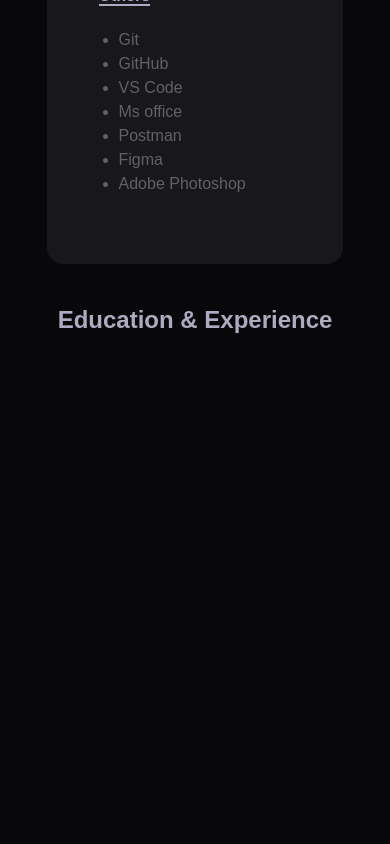
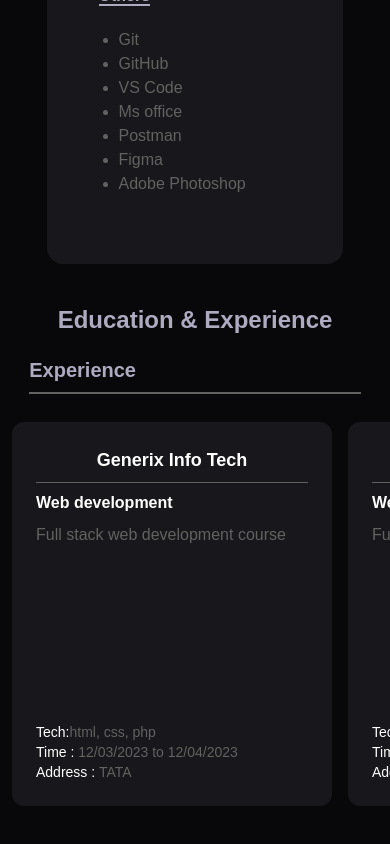
Before and after one commit to shiba-murmu/project-public-portfolio-website, a React (Vite) app: page / in a window 390 px wide. Shown: the part 4441-5285 px from the top of the page. Built offline with nearby package versions, Linux system fonts and the light colour scheme; a web font is replaced by a local one.

Commit message:
side by side scrollbar is also added.

```diff
--- a/src/index.css
+++ b/src/index.css
@@ -66,3 +66,30 @@ body {
 ::-webkit-scrollbar-thumb:hover {
   transition: background-color 0.3s ease;
 }
+
+
+
+
+.myScroller::-webkit-scrollbar {
+  width: 3px;
+}
+
+.myScroller::-webkit-scrollbar-track {
+  background: #1e1e1e;
+  /* height: 100vh; */
+}
+
+.myScroller::-webkit-scrollbar-thumb {
+  background: #3d3d3d;
+  border-radius: 10px;
+}
+
+/* Hide scrollbar for Chrome, Safari, and Edge */
+.no-scrollbar::-webkit-scrollbar {
+  display: none;
+}
+
+/* Hide scrollbar for Firefox */
+.no-scrollbar {
+  scrollbar-width: none;
+}
--- a/src/pages/Education_experience/Education_experience.jsx
+++ b/src/pages/Education_experience/Education_experience.jsx
@@ -1,14 +1,123 @@
 import React from 'react'
 import Text from '../../components/customtext/Text'
 function Education_experience() {
+    const data = [
+        {
+            Company: 'Generix Info Tech',
+            Role: 'Web development',
+            Description: 'Full stack web development course',
+            tect_stack: ['html', 'css', 'php'],
+            Time_period: '12/03/2023 to  12/04/2023',
+            address: 'TATA'
+        },
+        {
+            Company: 'Generix Info Tech',
+            Role: 'Web development',
+            Description: 'Full stack web development course',
+            tect_stack: ['html', 'css', 'php'],
+            Time_period: '12/03/2023 to  12/04/2023',
+            address: 'TATA'
+        },
+        {
+            Company: 'Generix Info Tech',
+            Role: 'Web development',
+            Description: 'Full stack web development course',
+            tect_stack: ['html', 'css', 'php'],
+            Time_period: '12/03/2023 to  12/04/2023',
+            address: 'TATA'
+        },
+        {
+            Company: 'Generix Info Tech',
+            Role: 'Web development',
+            Description: 'Full stack web development course',
+            tect_stack: ['html', 'css', 'php'],
+            Time_period: '12/03/2023 to  12/04/2023',
+            address: 'TATA'
+        },
+        {
+            Company: 'Generix Info Tech',
+            Role: 'Web development',
+            Description: 'Full stack web development course',
+            tect_stack: ['html', 'css', 'php', 'html', 'css', 'php', 'html', 'css', 'php'],
+            Time_period: '12/03/2023 to  12/04/2023',
+            address: 'TATA'
+        }
+    ]
+    const cards = [1, 2, 3, 4, 5, 6];
     return (
         <>
-            <div id='experience' className='min-h-screen  pt-10 md:pt-0 flex justify-center items-start'>
+            <div id='experience' className='min-h-screen  pt-10 md:pt-0 flex flex-col justify-start items-center gap-5'>
                 <div>
                     <Text text={'Education & Experience'} />
                 </div>
-                <div>
+                <div className='flex justify-left  w-[85%] border-b-2 border-(--muted-text) pb-2'>
+                    <span className='text-xl md:text-2xl font-bold'>Experience</span>
+                </div>
+                <div className='hidden md:grid grid-cols-1 md:grid-cols-4 gap-5'>
+                    {
+                        data.map((item, index) => {
+                            return (
+                                <div key={index} className='bg-(--footer-background) w-75 min-h-50 md:min-w-72 md:min-h-52 flex justify-start flex-col items-start gap-4 py-7 px-4 rounded-2xl'>
+                                    <h1 className='text-center text-lg font-bold border-b border-(--muted-text)'>{item.Company}</h1>
+                                    <h3 className='text-md font-bold'>{item.Role}</h3>
+                                    <p className='text-md font-light text-(--muted-text)'>{item.Description}</p>
+                                    <p>Tech :
+                                        <span>
+                                            {item.tect_stack.map((item, index) => {
+                                                return (
+                                                    <span key={index} className='text-md font-light text-(--muted-text)'> {item}, </span>
+                                                )
+                                            })}
+                                        </span>
+                                    </p>
+                                    <p className='text-md '>
+                                        Time : <span className='text-md font-light text-(--muted-text)'>{item.Time_period}</span>
+                                    </p>
+                                    <p>
+                                        Address : <span className='text-md font-light text-(--muted-text)'>{item.address}</span>
+                                    </p>
+                                </div>
+                            )
+                        })
+                    }
+                </div>
 
+                <div className="md:hidden no-scrollbar w-full px-1 overflow-x-auto overflow-y-hidden whitespace-nowrap  scrollbar-hide">
+                    {data.map((item, index) => (
+                        <div
+                            key={index}
+                            className="inline-block align-top w-80 h-96 bg-(--footer-background) text-white rounded-xl m-2 p-6 shrink-0 whitespace-normal"
+                        >
+                            {/* make card a column so we can control spacing */}
+                            <div className="flex flex-col h-full">
+                                <div>
+                                    <h1 className="text-center text-lg font-bold border-b border-(--muted-text) pb-2">{item.Company}</h1>
+                                    <h3 className="text-md font-bold mt-2">{item.Role}</h3>
+                                </div>
+
+                                {/* description area: allow it to grow and scroll if long */}
+                                <div className="mt-2 myScroller  overflow-y-auto max-h-40 wrap-break-word pr-2">
+                                    <p className="text-md font-light text-(--muted-text) wrap-break-word break-all">
+                                        {item.Description}
+                                    </p>
+                                </div>
+
+                                {/* footer info pinned to bottom */}
+                                <div className="mt-auto pt-3 text-sm">
+                                    <p>Tech:
+                                        <span>
+                                            {item.tect_stack.map((t, i) => (
+                                                <span key={i} className="text-md font-light text-(--muted-text)">{t}{i !== item.tect_stack.length - 1 ? ', ' : ''}</span>
+                                            ))}
+                                        </span>
+                                    </p>
+
+                                    <p className="text-md">Time : <span className="text-md font-light text-(--muted-text)">{item.Time_period}</span></p>
+                                    <p>Address : <span className="text-md font-light text-(--muted-text)">{item.address}</span></p>
+                                </div>
+                            </div>
+                        </div>
+                    ))}
                 </div>
             </div>
         </>
```
